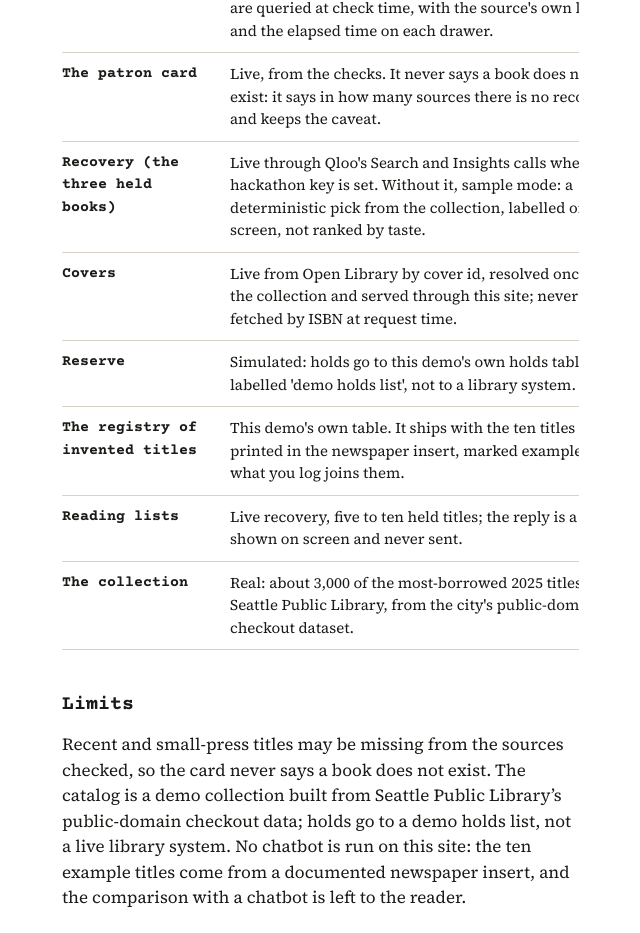
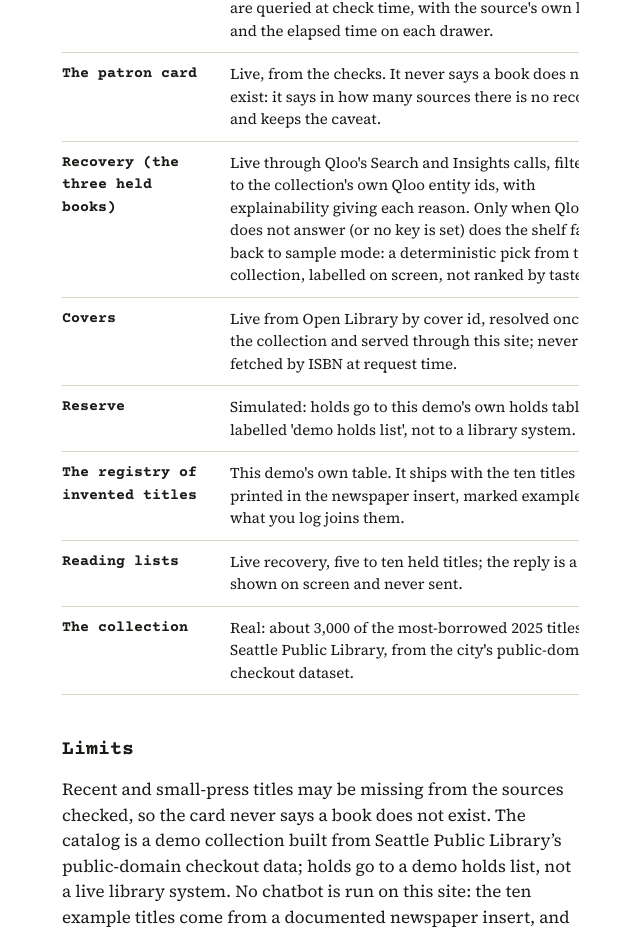
Before and after one commit to itssaharsh/ghost-shelf, a Next.js app: page /about in a window 1280 px wide. Shown: the part 1054-1987 px from the top of the page, without its empty margins (18-658 px from the left). Built offline with nearby package versions, Linux system fonts and the light colour scheme; no server answers; the database is empty.

Commit message:
T11: live Qloo mode on the deployment; holdings map 1,165 of 3,000; about and README say live

```diff
--- a/src/app/about/page.tsx
+++ b/src/app/about/page.tsx
@@ -9,7 +9,7 @@ const REPO = "https://github.com/itssaharsh/ghost-shelf";
 const LIVE_VS_SIMULATED: [string, string][] = [
   ["The three checks", "Live. The demo collection is a real table; Open Library and the Internet Archive (or Google Books with a key) are queried at check time, with the source's own link and the elapsed time on each drawer."],
   ["The patron card", "Live, from the checks. It never says a book does not exist: it says in how many sources there is no record, and keeps the caveat."],
-  ["Recovery (the three held books)", "Live through Qloo's Search and Insights calls when the hackathon key is set. Without it, sample mode: a deterministic pick from the collection, labelled on screen, not ranked by taste."],
+  ["Recovery (the three held books)", "Live through Qloo's Search and Insights calls, filtered to the collection's own Qloo entity ids, with explainability giving each reason. Only when Qloo does not answer (or no key is set) does the shelf fall back to sample mode: a deterministic pick from the collection, labelled on screen, not ranked by taste."],
   ["Covers", "Live from Open Library by cover id, resolved once for the collection and served through this site; never fetched by ISBN at request time."],
   ["Reserve", "Simulated: holds go to this demo's own holds table, labelled 'demo holds list', not to a library system."],
   ["The registry of invented titles", "This demo's own table. It ships with the ten titles printed in the newspaper insert, marked example; what you log joins them."],
```
Also changed, not shown: 1 other file (tests, documents, lock files or other folders).
